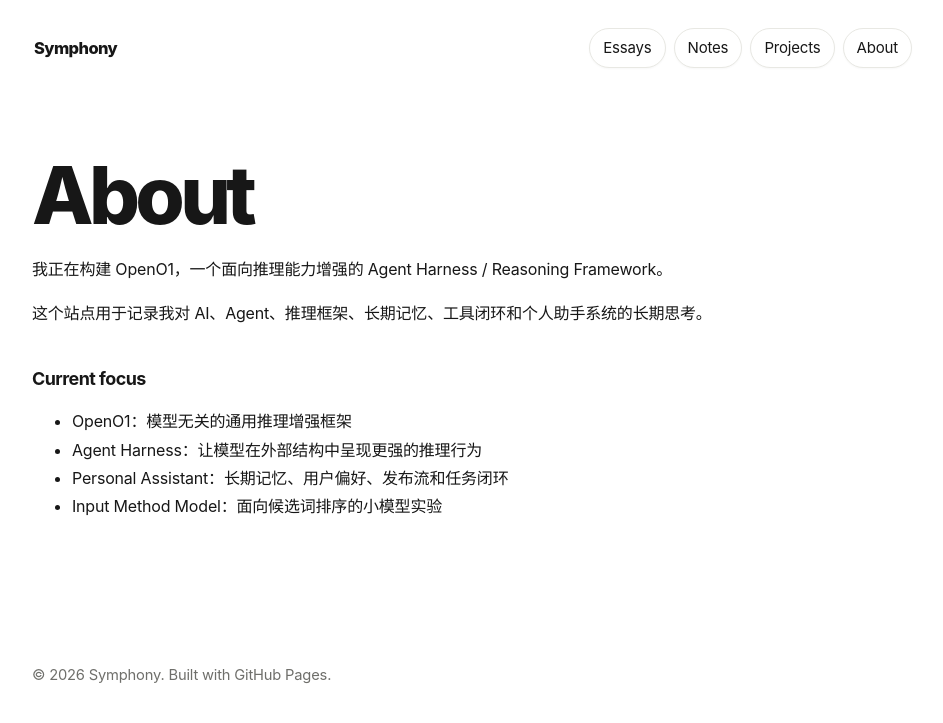
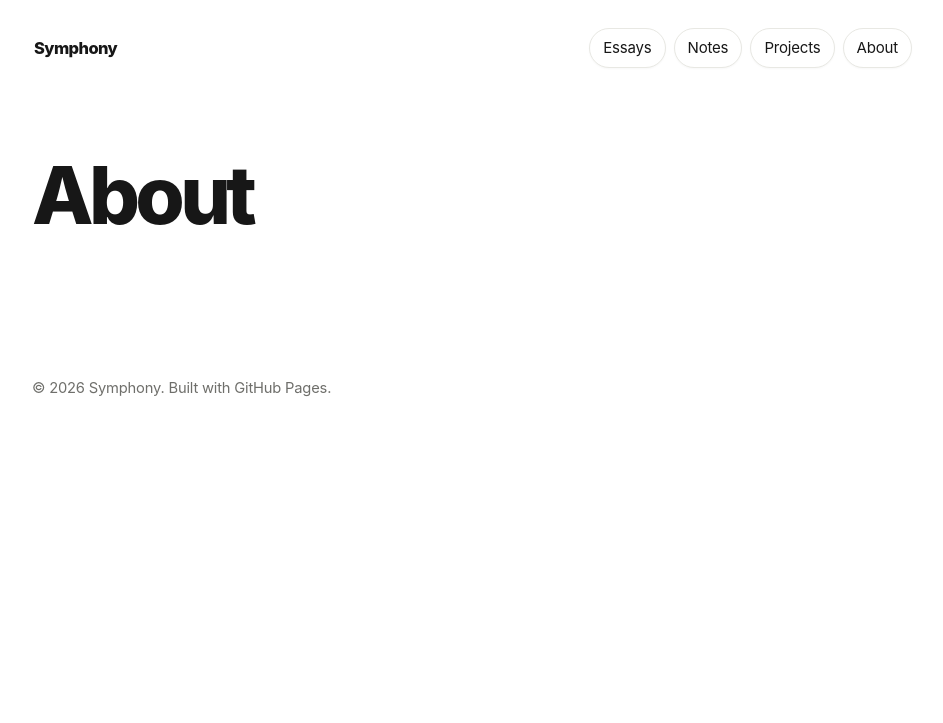
Before and after one commit to 3516027002att-ui/3516027002att-ui.github.io, a Jekyll site: the page built from about.md, in a window 1280 px wide. Shown: the top 723 px of the page, without its empty margins (168-1111 px from the left). Built offline with Jekyll 4.4.1, drawn with Linux system fonts in a browser that asks for light colours.

Commit message:
Simplify about page

```diff
--- a/about.md
+++ b/about.md
@@ -6,15 +6,4 @@ permalink: /about/
 
 <section class="post">
   <h1>About</h1>
-  <p>我正在构建 OpenO1，一个面向推理能力增强的 Agent Harness / Reasoning Framework。</p>
-
-  <p>这个站点用于记录我对 AI、Agent、推理框架、长期记忆、工具闭环和个人助手系统的长期思考。</p>
-
-  <h2>Current focus</h2>
-  <ul>
-    <li>OpenO1：模型无关的通用推理增强框架</li>
-    <li>Agent Harness：让模型在外部结构中呈现更强的推理行为</li>
-    <li>Personal Assistant：长期记忆、用户偏好、发布流和任务闭环</li>
-    <li>Input Method Model：面向候选词排序的小模型实验</li>
-  </ul>
 </section>
```
